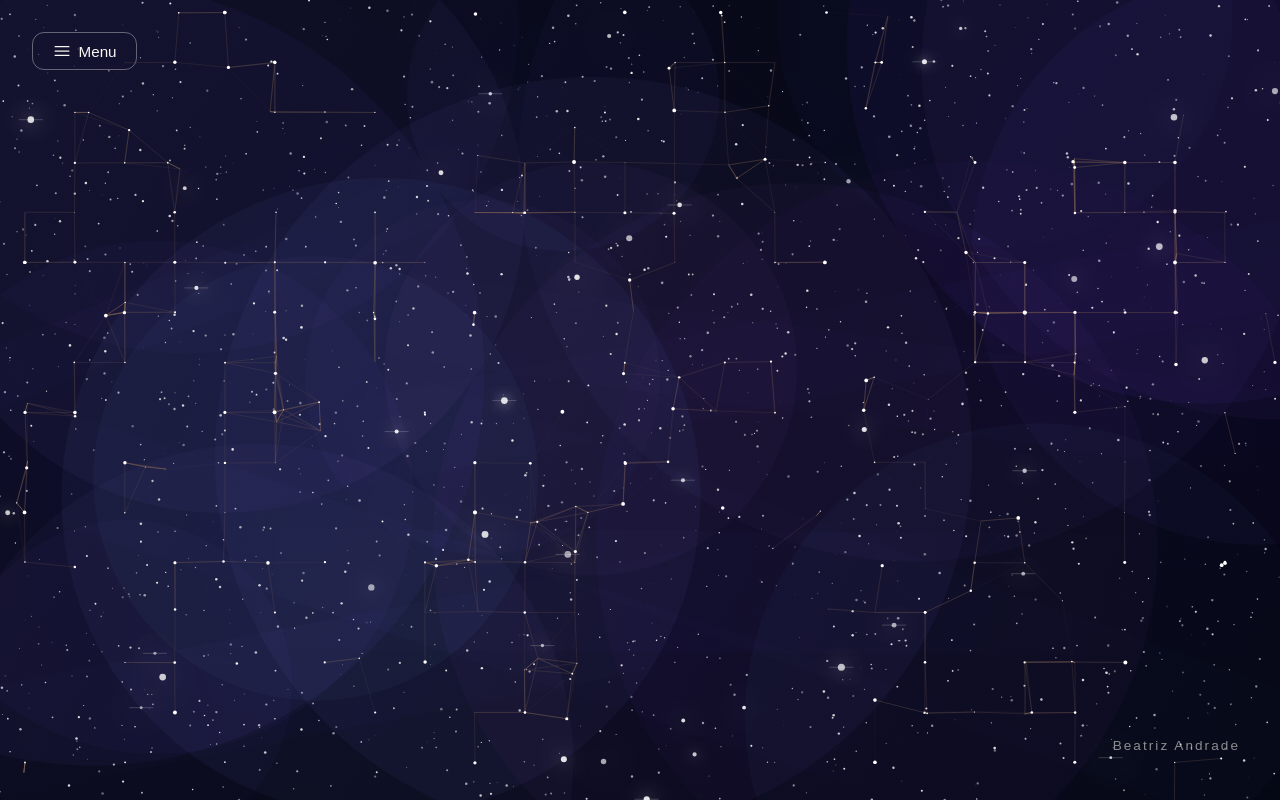
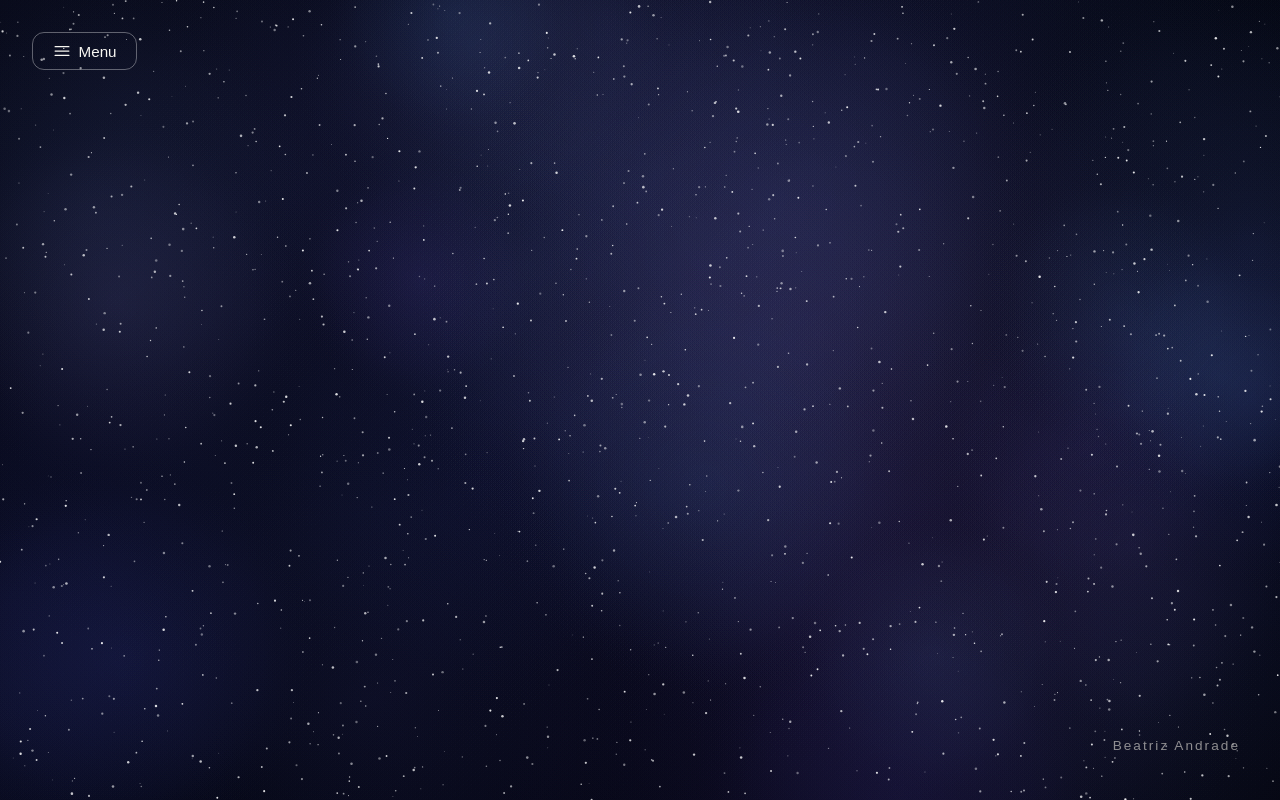
Before and after one commit to A41900/generative-motion-studies, a plain HTML site: page index.html in a window 1280 px wide. Drawn offline with Linux system fonts and the light colour scheme; animation ran at ten frames a second.

Commit message:
feat: introduce layered nebula starfield background
- Add StarfieldEffect as a proper scene effect (layered background)
- Implement multi-layer nebula rendering (large / mid / dense)
- Make nebula scale-aware to avoid disappearing on large screens
- Keep background static and deterministic (seeded)
- Separate background rendering from constellation logic

```diff
--- a/bg.js
+++ b/bg.js
@@ -1,4 +1,3 @@
-// backgrounds/starfield.js
 export function starfield(width, height, opts = {}) {
   const {
     stars = 1400,
--- a/core/Effect.js
+++ b/core/Effect.js
@@ -5,7 +5,6 @@ class Effect {
     // EFFECTS VAO EXTENDS EFFECT.
     this.enabled = true;
   }
-
   update(dt) {}
   draw(ctx) {}
   resize(w, h) {}
--- a/core/Scene.js
+++ b/core/Scene.js
@@ -43,9 +43,9 @@ export class Scene {
   }
 
   // resize global
-  resize(width, height) {
+  resize(canvas) {
     for (const effect of this.effects) {
-      effect.resize?.(width, height);
+      effect.resize?.(canvas);
     }
   }
 }
--- a/effects/ConstellationEffect.js
+++ b/effects/ConstellationEffect.js
@@ -1,13 +1,6 @@
 import { starfield } from "../bg.js";
 import { Particle } from "../core/Particle.js";
-import {
-  radialField,
-  flowField,
-  spaceDriftField,
-  spaceCurlField,
-  vortexTowardsTarget,
-  noiseField,
-} from "../fields/fields.js";
+import { radialField, spaceDriftField } from "../fields/fields.js";
 import { applyFieldAsDisplacement } from "../motion/visuals.js";
 
 export class ConstellationEffect {
@@ -22,14 +15,6 @@ export class ConstellationEffect {
     this.particles = [];
 
     const INITIAL_SPEED = 10; // px/s
-
-    this.bg = starfield(this.width, this.height, {
-      stars: 1600,
-      brightStars: 40,
-      nebulaBlobs: 20,
-      dust: 220,
-      seed: 1234, // muda isto para outro look (ou remove)
-    });
 
     for (let i = 0; i < count; i++) {
       this.particles.push(
@@ -76,7 +61,6 @@ export class ConstellationEffect {
 
   draw(ctx) {
     // 🔗 CONNECT
-    ctx.drawImage(this.bg, 0, 0);
     for (let i = 0; i < this.particles.length; i++) {
       for (let j = i + 1; j < this.particles.length; j++) {
         const a = this.particles[i];
@@ -104,17 +88,15 @@ export class ConstellationEffect {
     }
   }
 
-  resize(width, height) {
-    const sx = width / this.width;
-    const sy = height / this.height;
-
+  resize(canvas) {
+    const sx = canvas.width / this.width;
+    const sy = canvas.height / this.height;
     for (const p of this.particles) {
       p.x *= sx;
       p.y *= sy;
     }
-
-    this.width = width;
-    this.height = height;
+    this.width = canvas.width;
+    this.height = canvas.height;
   }
 
   onMouseMove(pos) {
--- a/script.js
+++ b/script.js
@@ -1,29 +1,9 @@
 import { Scene } from "./core/Scene.js";
 import { ConstellationEffect } from "./effects/ConstellationEffect.js";
-import { TextEffect } from "./effects/TextEffect.js";
-import { BubbleEffect } from "./effects/BubbleEffect.js";
+import { StarfieldEffect } from "./starfield.js";
 
 const canvas = document.getElementById("canvas");
 const ctx = canvas.getContext("2d");
-canvas.width = window.innerWidth;
-canvas.height = window.innerHeight;
-
-function drawBackground() {
-  const gradient = ctx.createRadialGradient(
-    canvas.width / 2,
-    canvas.height,
-    0,
-    canvas.width / 2,
-    canvas.height,
-    canvas.width
-  );
-
-  gradient.addColorStop(0, "#000000ff");
-  gradient.addColorStop(1, "#19093cff");
-
-  ctx.fillStyle = gradient;
-  ctx.fillRect(0, 0, canvas.width, canvas.height);
-}
 
 const menuToggle = document.getElementById("menuToggle");
 menuToggle.addEventListener("click", toggleMenu);
@@ -40,38 +20,48 @@ function showAbout() {
   container.classList.toggle("hidden");
 }
 
-//system.createTextParticles("a creative space");
+let scene;
+let lastTime = 0;
 
-const scene = new Scene();
+function init() {
+  resizeCanvas();
+  scene = new Scene();
+  let starfield = new StarfieldEffect(canvas, {
+    stars: 1600,
+    brightStars: 40,
+    nebulaBlobs: 20,
+    dust: 220,
+    //seed: 1234,
+  });
+  //let ConstellationEffect = new ConstellationEffect({ canvas, count: 300 });
+  scene.add(starfield);
 
-const constellation = new ConstellationEffect({ canvas: canvas, count: 300 });
-const text = new TextEffect({ canvas: canvas, text: "a creative space" });
-const bubble = new BubbleEffect({ canvas: canvas });
+  lastTime = performance.now();
+  requestAnimationFrame(animate);
+}
 
-scene.add(constellation);
-
-let lastTime = performance.now();
-
+function resizeCanvas() {
+  canvas.width = window.innerWidth;
+  canvas.height = window.innerHeight;
+}
 function animate(time) {
   const deltaMs = time - lastTime;
   lastTime = time;
-
   // dt em segundos, com clamp de segurança
   const dt = Math.min(deltaMs / 1000, 0.033);
-  drawBackground();
   scene.update(dt); // dt = 1 por agora
   scene.draw(ctx);
   requestAnimationFrame(animate);
 }
 
-requestAnimationFrame(animate);
-
 window.addEventListener("resize", () => {
-  canvas.width = window.innerWidth;
-  canvas.height = window.innerHeight;
-  scene.resize(canvas.width, canvas.height);
+  if (!scene) return;
+  resizeCanvas();
+  scene.resize(canvas);
 });
 
 window.addEventListener("mousemove", (e) => {
   scene.onMouseMove({ x: e.clientX, y: e.clientY });
 });
+
+init();
--- /dev/null
+++ b/starfield.js
@@ -0,0 +1,145 @@
+export class StarfieldEffect {
+  constructor(canvas, opts = {}) {
+    this.width = canvas.width;
+    this.height = canvas.height;
+    this.enabled = true;
+
+    this.opts = {
+      stars: 1400,
+      brightStars: 35,
+      dust: 180,
+      nebulaBlobs: 18,
+      seed: Math.random() * 10_000,
+      ...opts,
+    };
+
+    this.build();
+  }
+
+  build() {
+    const { width, height } = this;
+
+    const c = document.createElement("canvas");
+    c.width = width;
+    c.height = height;
+    const ctx = c.getContext("2d");
+
+    let s = this.opts.seed;
+    const rand = () => {
+      s = (s * 1664525 + 1013904223) % 4294967296;
+      return s / 4294967296;
+    };
+
+    // BASE
+    const g = ctx.createLinearGradient(0, 0, width, height);
+    g.addColorStop(0, "#060816");
+    g.addColorStop(0.55, "#030510");
+    g.addColorStop(1, "#02030B");
+    ctx.fillStyle = g;
+    ctx.fillRect(0, 0, width, height);
+
+    // Nebula layers (screen blended)
+    ctx.save();
+    ctx.globalCompositeOperation = "screen";
+
+    // camada larga (estrutura geral)
+    drawNebulaLayer({
+      ctx,
+      width,
+      height,
+      rand,
+      blobs: Math.floor(this.opts.nebulaBlobs * 0.5),
+      radiusMul: 0.8,
+      alphaMul: 0.04,
+    });
+
+    // camada média (corpo principal)
+    drawNebulaLayer({
+      ctx,
+      width,
+      height,
+      rand,
+      blobs: this.opts.nebulaBlobs,
+      radiusMul: 0.45,
+      alphaMul: 0.08,
+    });
+
+    // camada densa local (detalhe)
+    drawNebulaLayer({
+      ctx,
+      width,
+      height,
+      rand,
+      blobs: Math.floor(this.opts.nebulaBlobs * 0.7),
+      radiusMul: 0.25,
+      alphaMul: 0.12,
+    });
+
+    ctx.restore();
+
+    // STARS
+    ctx.save();
+    ctx.globalCompositeOperation = "screen";
+    for (let i = 0; i < this.opts.stars; i++) {
+      const x = rand() * width;
+      const y = rand() * height;
+      const r = 0.4 + rand() * 0.9;
+      const a = 0.35 + rand() * 0.55;
+
+      ctx.fillStyle = `rgba(255,255,255,${a})`;
+      ctx.beginPath();
+      ctx.arc(x, y, r, 0, Math.PI * 2);
+      ctx.fill();
+    }
+    ctx.restore();
+
+    this.canvas = c;
+  }
+
+  draw(ctx) {
+    if (!this.enabled) return;
+    ctx.drawImage(this.canvas, 0, 0);
+  }
+
+  resize(canvas) {
+    this.width = canvas.width;
+    this.height = canvas.height;
+    this.build();
+  }
+}
+
+function drawNebulaLayer({
+  ctx,
+  width,
+  height,
+  rand,
+  blobs,
+  radiusMul,
+  alphaMul,
+}) {
+  const base = Math.min(width, height);
+  const maxR = base * 0.65;
+
+  for (let i = 0; i < blobs; i++) {
+    const x = rand() * width;
+    const y = rand() * height;
+
+    const r = Math.min(base * radiusMul * (0.6 + rand() * 0.6), maxR);
+
+    const screenFactor = Math.min(1, 900 / base);
+    const alpha = alphaMul * screenFactor;
+
+    const hue = 210 + rand() * 60;
+    const sat = 30 + rand() * 30;
+    const light = 40 + rand() * 15;
+
+    const grad = ctx.createRadialGradient(x, y, 0, x, y, r);
+    grad.addColorStop(0, `hsla(${hue}, ${sat}%, ${light}%, ${alpha})`);
+    grad.addColorStop(0.4, `hsla(${hue}, ${sat}%, ${light}%, ${alpha * 0.6})`);
+    grad.addColorStop(0.7, `hsla(${hue}, ${sat}%, ${light}%, ${alpha * 0.25})`);
+    grad.addColorStop(1, "rgba(0,0,0,0)");
+
+    ctx.fillStyle = grad;
+    ctx.fillRect(x - r, y - r, r * 2, r * 2);
+  }
+}
--- a/styles.css
+++ b/styles.css
@@ -170,3 +170,11 @@ h2 {
   font-weight: 500;
   margin-bottom: 1.4rem;
 }
+
+html,
+body {
+  margin: 0;
+  width: 100%;
+  height: 100%;
+  background: radial-gradient(circle at 50% 100%, #000000 0%, #19093c 100%);
+}
```
